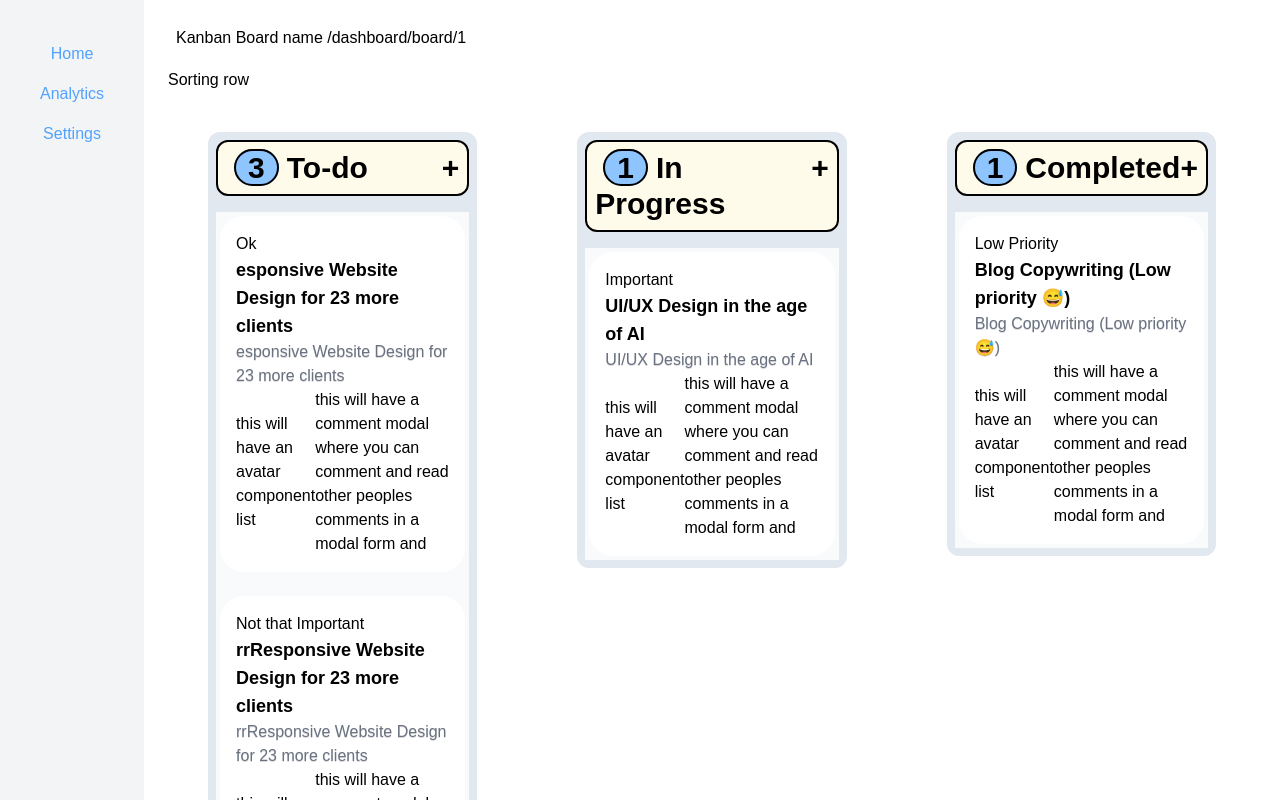
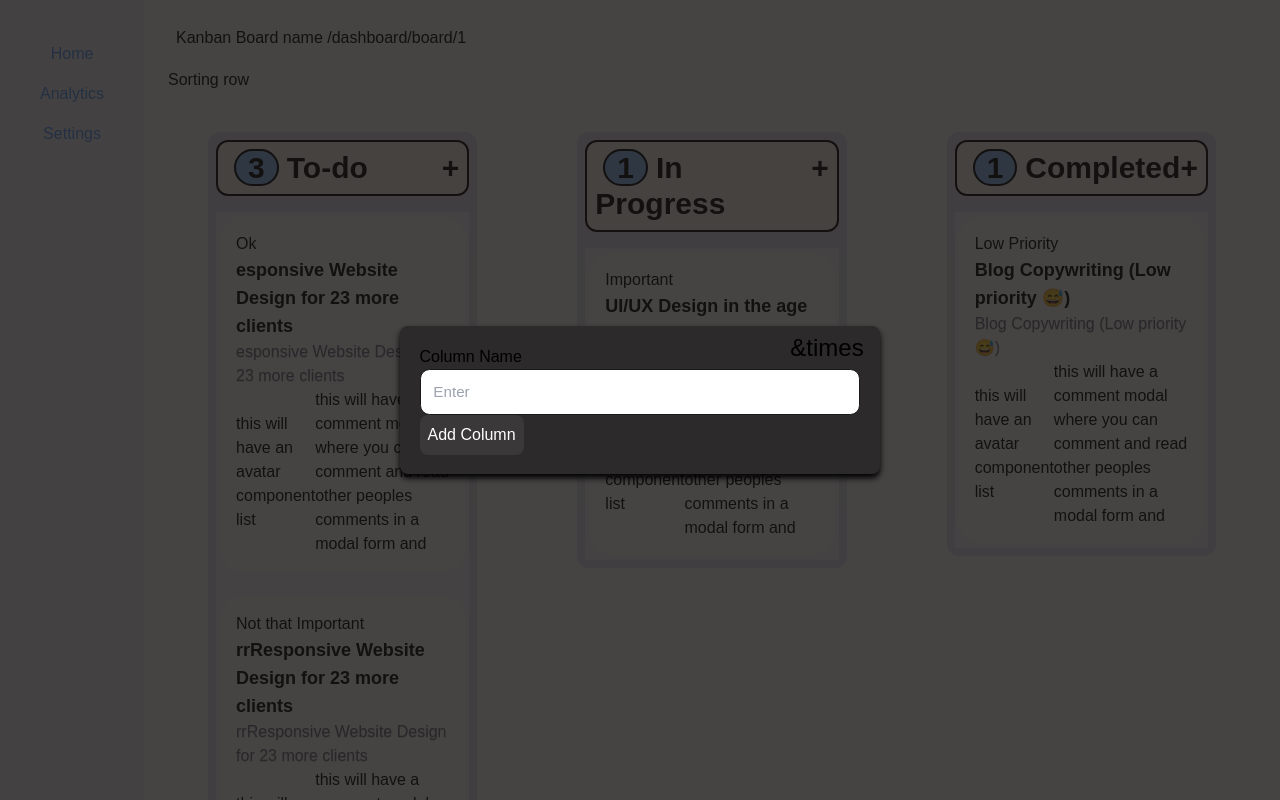
Before and after one commit to Anurag1096/knaban-board, a Next.js app: page /dashboard/board/1 in a window 1280 px wide. Both pictures are taken after a click on the button "++Add Column modal". Shown: the top 800 px of the page. Built offline with nearby package versions, Linux system fonts and the light colour scheme.

Commit message:
feat(kanban board): Adding add column modal with funcnality but some fix remaining

```diff
--- /dev/null
+++ b/src/components/AddColumn/AddColumn.tsx
@@ -0,0 +1,48 @@
+import createColumn from "@/lib/createColumn";
+import { Button } from "../Button/Button";
+import { InputBox } from "../InputBox/InputBox";
+import { useAppDispatch } from "@/data/store/hooks";
+import { addColumn } from "@/data/store/slices/ColumnSlice";
+import Modal from "../Modal/Modal";
+import { useState } from "react";
+interface Props {
+  isOpen: boolean;
+  onClose: () => void;
+}
+export default function AddColumn({ isOpen, onClose }: Props) {
+    const dispatch=useAppDispatch()
+  const [formData, setFormData] = useState<{ name: string }>({ name: "" });
+
+  const handleFormUpdate = (
+    e: React.ChangeEvent<HTMLInputElement | HTMLSelectElement>
+  ) => {
+    const {name,value}=e.target
+    setFormData((prev)=>({...prev,[name]:value}))
+  };
+
+
+  function handleFormSubmit(e:React.FormEvent){
+    e.preventDefault();
+    const newColumn=createColumn({name:formData.name})
+    dispatch(addColumn(newColumn))
+  }
+  return (
+    <>
+      <Modal isOpen={isOpen} onClose={onClose}>
+        <form onSubmit={handleFormSubmit}>
+            <label htmlFor="name">Column Name</label>
+          <InputBox
+            variant="text"
+            id="name"
+            inputName="name"
+            value={formData.name}
+            handleChagne={handleFormUpdate}
+            required={true}
+            readonly={false}
+          />
+          <Button type='submit' variant={"primary"} >Add Column</Button>
+        </form>
+      </Modal>
+    </>
+  );
+}
--- a/src/components/CreateBoard/types/BoardTypes.ts
+++ b/src/components/CreateBoard/types/BoardTypes.ts
@@ -5,7 +5,7 @@ export interface Board{
      id:string,
     name:string,
     cards:CardsProps[],
-    createdAt: string,
+    createdAt: number,
 }
 export interface BoardTypes{
     id:string,
--- a/src/components/NabBar/NabBar.tsx
+++ b/src/components/NabBar/NabBar.tsx
@@ -1,14 +1,23 @@
+
 import { Button } from "../Button/Button";
-
+import { useState } from "react";
+import AddColumn from "../AddColumn/AddColumn";
 interface Props{
     boardName:string;
 }
 
 export default function NavBar({boardName}:Props){
+
+
+    const [isOpen,setIsOpen]=useState<boolean>(false)
+    const handleModalClose=()=>{
+        setIsOpen(!isOpen)
+    }
     return(<>
+        <AddColumn isOpen={isOpen} onClose={handleModalClose}/>
     <nav className="p-2 w-full h-7 md:flex justify-between items-center ">
         <div>Kanban Board name {boardName}</div>
-        <div><Button variant={"primary"}>++Add Column modal</Button></div>
+        <div><Button variant={"primary"} onClick={handleModalClose}>++Add Column modal</Button></div>
     </nav>
     <div className="mt-4">
         <div>Sorting row</div>
--- a/src/data/store/slices/ColumnSlice.ts
+++ b/src/data/store/slices/ColumnSlice.ts
@@ -35,7 +35,7 @@ const initialState: Board[] = [
       },
     ],
 
-    createdAt: "today",
+    createdAt: 0,
   },
   {
     id: "2",
@@ -51,7 +51,7 @@ const initialState: Board[] = [
       },
     ],
 
-    createdAt: "today",
+    createdAt: 98,
   },
   {
     id: "3",
@@ -66,7 +66,7 @@ const initialState: Board[] = [
       },
     ],
 
-    createdAt: "tomorrow",
+    createdAt: 5666,
   },
 ];
 
@@ -87,6 +87,9 @@ const columnSlice = createSlice({
         });
       }
     },
+    addColumn:(state,action:PayloadAction<{id:string,name:string,cards:CardsProps[],createdAt:number}>)=>{
+        state.push(action.payload)
+    },
     dndCard: (state, action: PayloadAction<Board[]>) => {
       //the payload will be a new object all together.. maybe?
       return action.payload;
@@ -98,5 +101,5 @@ const columnSlice = createSlice({
   },
 });
 
-export const { addTask, dndCard, emptyTask } = columnSlice.actions;
+export const { addTask, dndCard, emptyTask,addColumn } = columnSlice.actions;
 export default columnSlice.reducer;
--- /dev/null
+++ b/src/lib/createColumn.ts
@@ -0,0 +1,12 @@
+interface ColumnProps {
+  name: string;
+}
+
+export default function createColumn({ name }: ColumnProps) {
+  return {
+    id: crypto.randomUUID,
+    name,
+    cards: [],
+    createdAt: Date.now(),
+  };
+}
```
